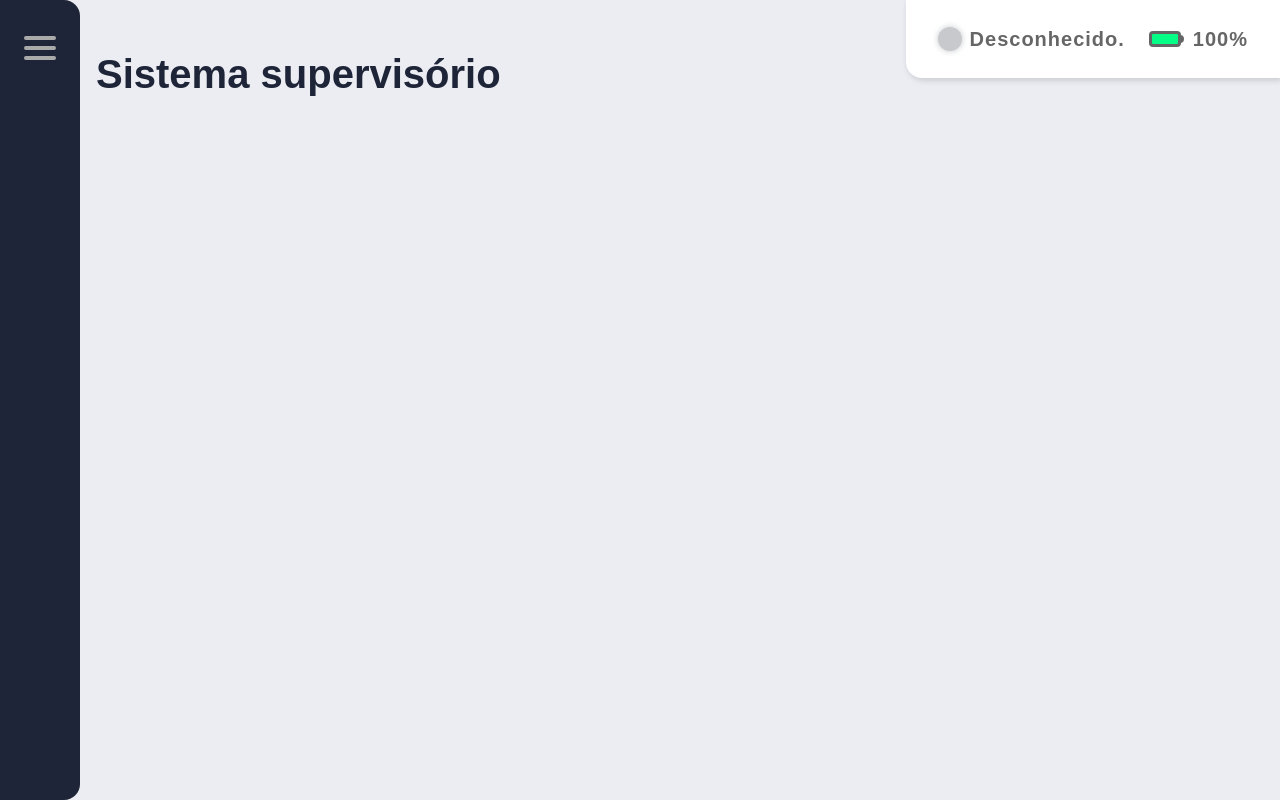
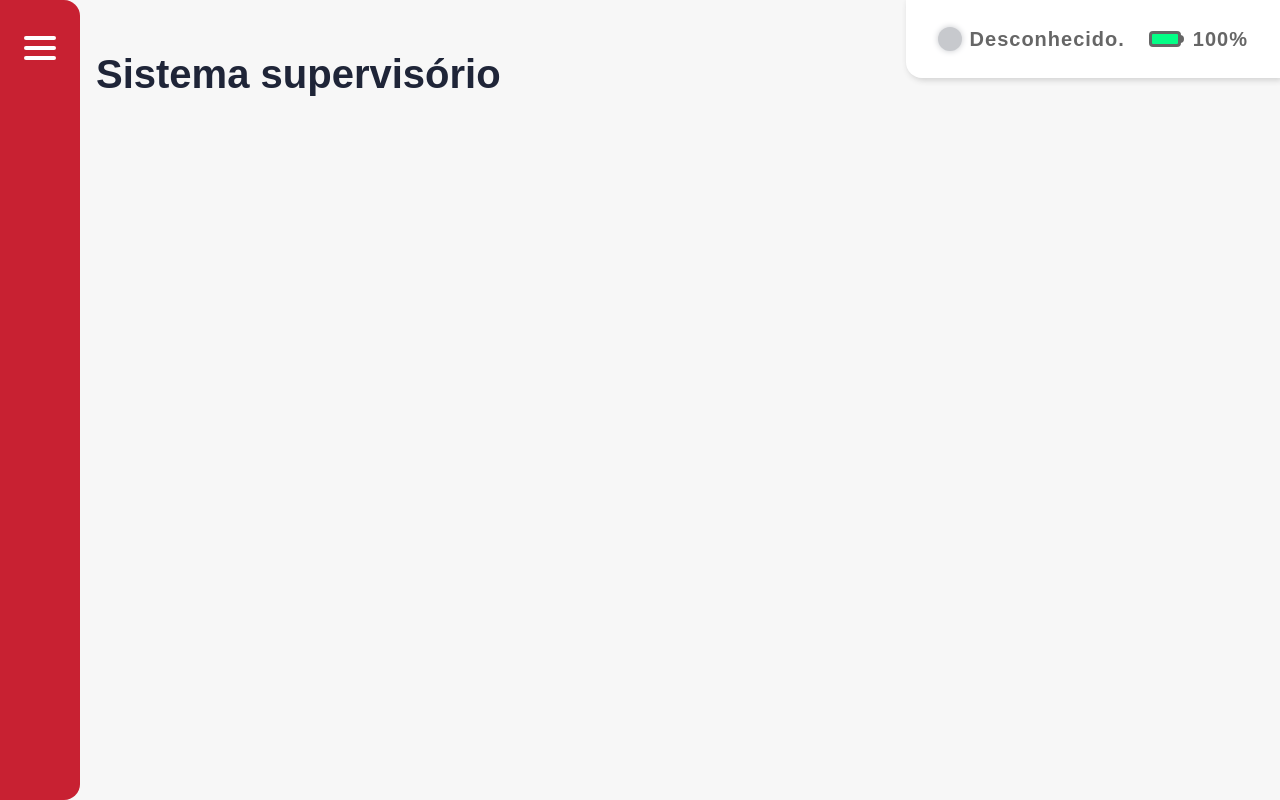
Before and after one commit to JoseCarlos69/Sistema-AGV-Interface, a React (Create React App) app: page / in a window 1280 px wide. Built offline with nearby package versions, Linux system fonts and the light colour scheme.

Commit message:
Atualizar estilo

```diff
--- a/src/App.css
+++ b/src/App.css
@@ -13,16 +13,18 @@
 body {
   padding: 3rem 0 0 80px;
   font-family: sans-serif;
-  background-color: #EBEDF2;
+  background: url("./Assets/imagemDeFundo.jpg");
 
   /* Variáveis de estilo */
   --preto: #1f2538;
+  --vermelho: #c82132;
   --branco: #fff;
   --cinzaTexto: #666;
   --cinzaClaro: #aaa;
   --cinzaLink: #c7c9cd;
   --corAtivo: #04fe86;
   --corInativo: #f96c6c;
+  --sombra: 0px 0px 16px 4px rgba(44, 44, 44, 0.2);
 }
 
 h1,
@@ -75,7 +77,8 @@ main {
   from {
     opacity: 0;
     transform: scale(0.5);
-  } to {
+  }
+  to {
     opacity: initial;
     transform: initial;
   }
--- a/src/Componentes/MenuLateral/BotaoMenu/index.module.css
+++ b/src/Componentes/MenuLateral/BotaoMenu/index.module.css
@@ -3,7 +3,7 @@
   height: 48px;
   padding: 0.5rem;
   border: none;
-  color: var(--cinzaClaro);
+  color: var(--branco);
   background-color: transparent;
   display: flex;
   flex-direction: column;
@@ -28,9 +28,21 @@
   margin-top: 6px;
 }
 
-.BotaoMenu:hover span,
-.BotaoMenu:active span {
-  background-color: var(--branco);
+@keyframes animarHoverMenu {
+  0% {
+    transform: initial;
+  }
+  50% {
+    transform: rotate(90deg) scale(0.3);
+  }
+  100% {
+    transform: rotate(180deg) scale(1);
+    color: blue;
+  }
+}
+
+.BotaoMenu:hover > span:nth-child(2) {
+  animation: animarHoverMenu 1s ease forwards;
 }
 
 .BotaoMenu.ativo span {
--- a/src/Componentes/MenuLateral/Navegacao/index.module.css
+++ b/src/Componentes/MenuLateral/Navegacao/index.module.css
@@ -2,7 +2,8 @@
   from {
     opacity: 0;
     transform: translateX(-4rem);
-    } to {
+  }
+  to {
     opacity: initial;
     transform: initial;
   }
--- a/src/Componentes/MenuLateral/index.module.css
+++ b/src/Componentes/MenuLateral/index.module.css
@@ -3,7 +3,7 @@
 }
 
 .MenuLateral::before {
-    content: '';
+  content: "";
   width: 100%;
   height: 100%;
   background-color: rgba(44, 44, 44, 0.5);
@@ -27,7 +27,7 @@
   max-width: 80px;
   padding: 1.5rem 1rem;
   border-radius: 0 1rem 1rem 0;
-    background-color: var(--preto);
+  background-color: var(--vermelho);
   position: fixed;
   top: 0;
   bottom: 0;
@@ -48,7 +48,7 @@
     max-width: 56px;
     max-height: 56px;
     padding: 0.25rem;
-        border-radius:  0 40% 40% 0;
+    border-radius: 0 40% 40% 0;
   }
 
   .MenuLateral::before {
```
Also changed, not shown: src/Assets/imagemDeFundo.jpg (added). Lines whose indentation alone changed are shown as unchanged.
